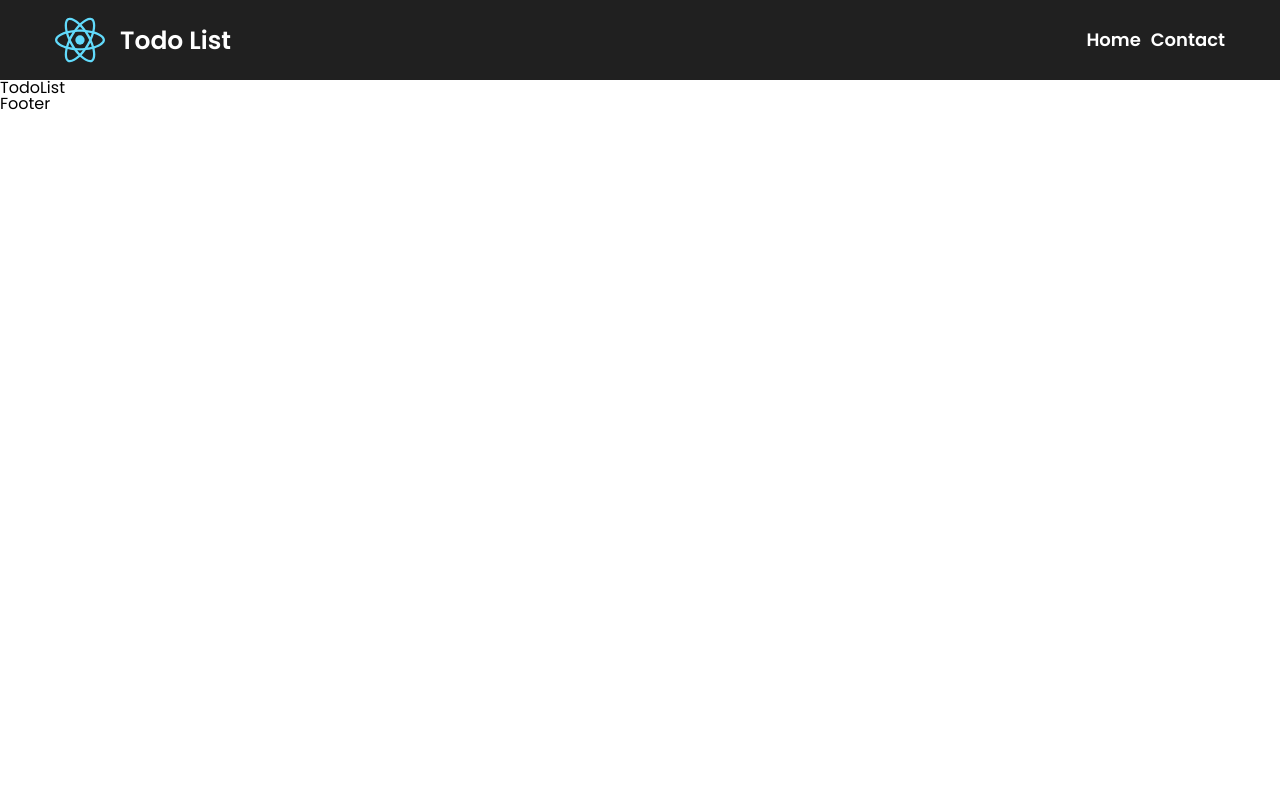
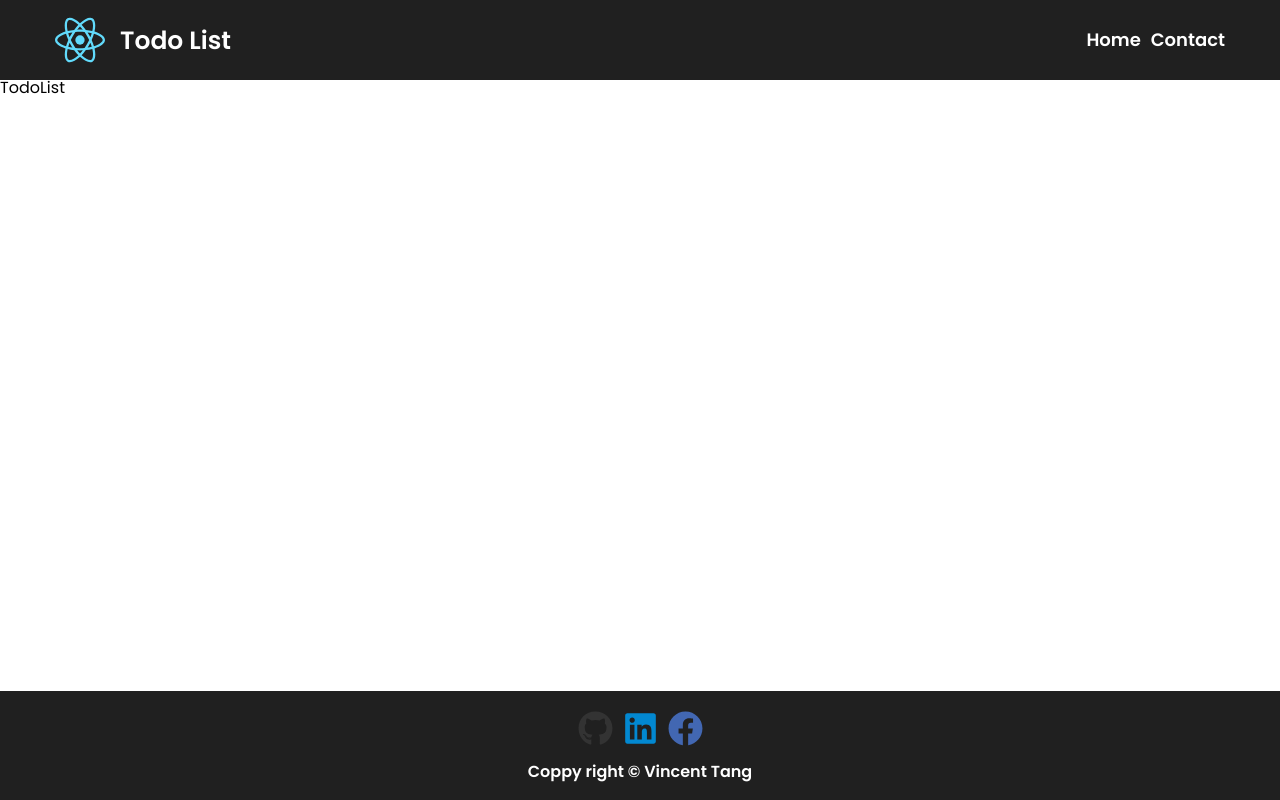
Before and after one commit to vincenttang1101/owen-frontend-test, a React (Vite) app: page / in a window 1280 px wide. Built offline with nearby package versions, Linux system fonts and the light colour scheme.

Commit message:
Feat: built footer #1

```diff
--- a/src/components/MainLayout/Footer/index.tsx
+++ b/src/components/MainLayout/Footer/index.tsx
@@ -1,3 +1,50 @@
+import { Link } from 'react-router-dom'
+import { FaGithub, FaFacebook, FaLinkedin } from 'react-icons/fa'
+import './styles.scss'
+
 export default function Footer() {
-  return <footer>Footer</footer>
+  return (
+    <footer className='footer'>
+      {/* Container */}
+      <div className='container'>
+        {/* Body */}
+        <div className='body'>
+          {/* Social list */}
+          <div className='social-list'>
+            <div className='social-item'>
+              <Link
+                to='https://github.com/vincenttang1101/'
+                target='_blank'
+                rel='noopener noreferrer'
+                className='social-item__link'
+              >
+                <FaGithub className='social-item__icon' />
+              </Link>
+            </div>
+            <div className='social-item'>
+              <Link
+                to='https://www.linkedin.com/in/quang-tang-955a17183/'
+                target='_blank'
+                rel='noopener noreferrer'
+                className='social-item__link'
+              >
+                <FaLinkedin className='social-item__icon' />
+              </Link>
+            </div>
+            <div className='social-item'>
+              <Link
+                to='https://www.facebook.com/vincenttang1101/'
+                target='_blank'
+                rel='noopener noreferrer'
+                className='social-item__link'
+              >
+                <FaFacebook className='social-item__icon' />
+              </Link>
+            </div>
+          </div>
+          <div className='coppyright'>Coppy right © Vincent Tang</div>
+        </div>
+      </div>
+    </footer>
+  )
 }
--- a/src/components/MainLayout/Footer/styles.scss
+++ b/src/components/MainLayout/Footer/styles.scss
@@ -0,0 +1,57 @@
+.footer {
+  position: fixed;
+  bottom: 0;
+  left: 0;
+  right: 0;
+  padding: 20px 0;
+  background: #202020;
+
+  .body {
+    display: flex;
+    flex-direction: column;
+    row-gap: 15px;
+    align-items: center;
+  }
+
+  .social-list {
+    display: flex;
+    column-gap: 10px;
+
+    .social-item:nth-child(1) {
+      .social-item__icon {
+        width: 35px;
+        height: 35px;
+        color: #333;
+      }
+    }
+
+    .social-item:nth-child(2) {
+      .social-item__icon {
+        width: 35px;
+        height: 35px;
+        color: #0288d1;
+      }
+    }
+
+    .social-item:nth-child(3) {
+      .social-item__icon {
+        width: 35px;
+        height: 35px;
+        color: #4267b2;
+      }
+    }
+
+    .social-item:hover {
+      box-shadow: 0 0 3px 3px #87ceeb;
+    }
+
+    .social-item:hover:not(:nth-child(2)) {
+      border-radius: 50%;
+    }
+  }
+
+  .coppyright {
+    color: #fff;
+    font-weight: 600;
+  }
+}
```
